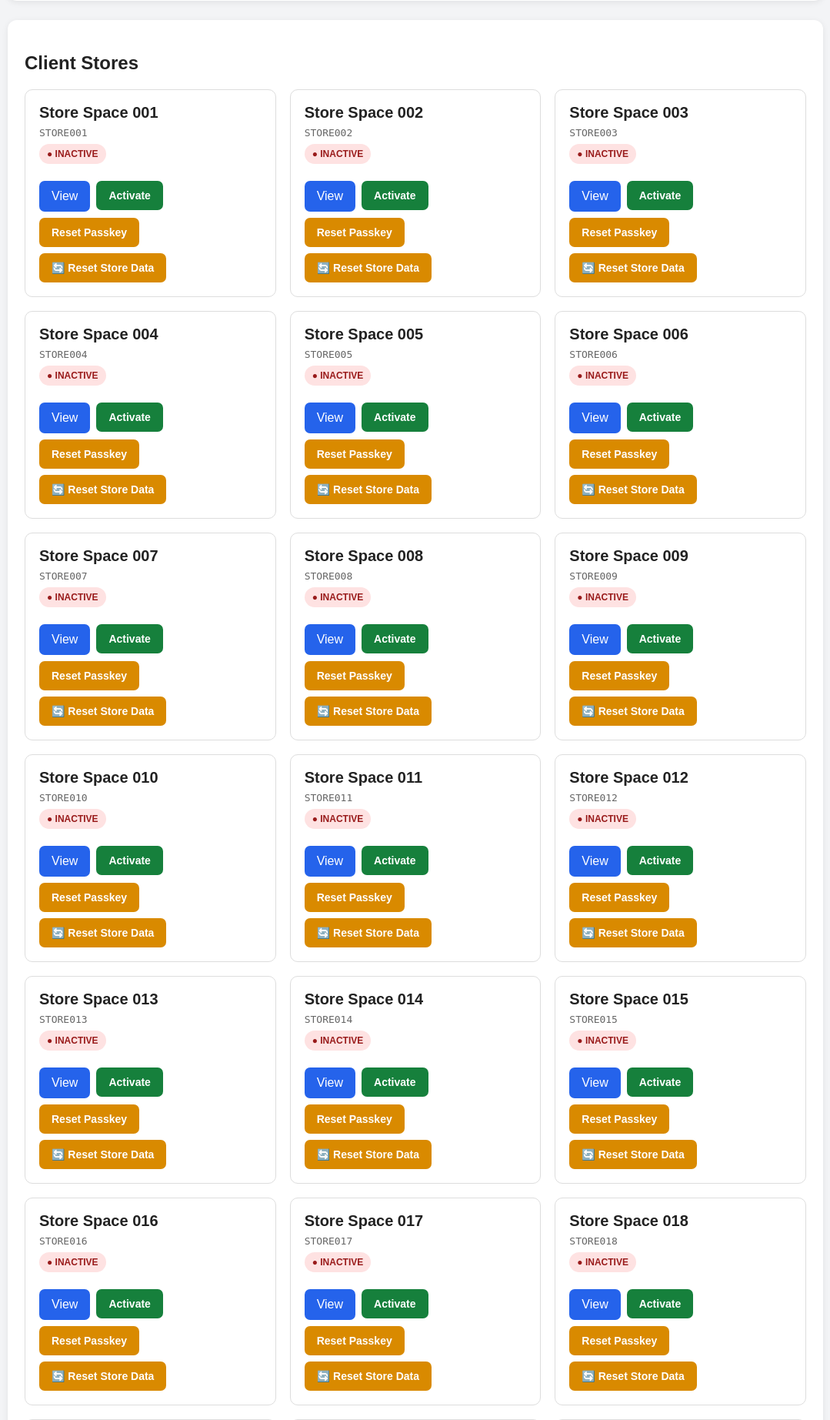
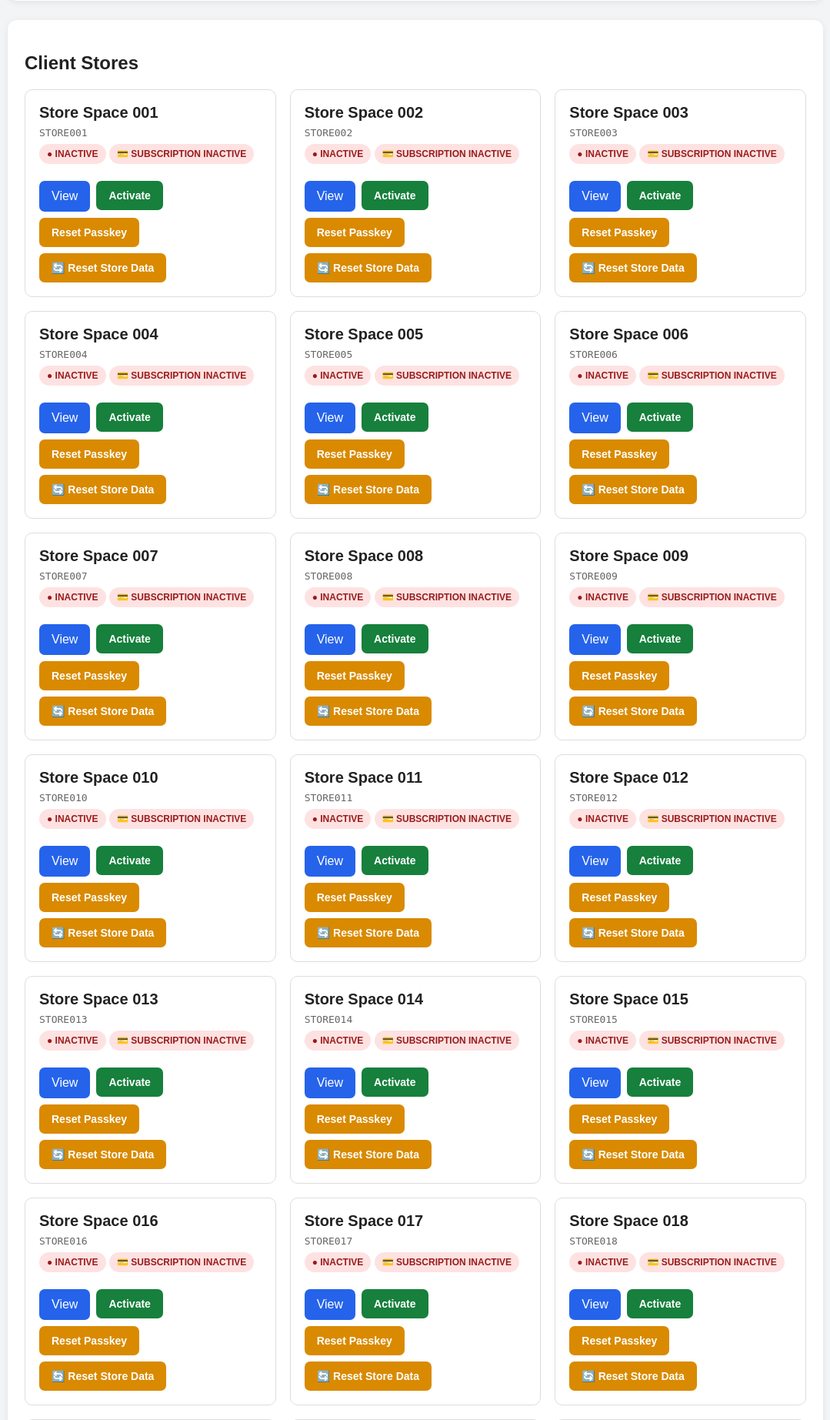
Before and after one commit to JAKES07/Easy_Sales, a Flask app: page /controller/ in a window 1280 px wide. Shown: the part 659-2504 px from the top of the page at 77% size, without its empty margins (100-1179 px from the left). Run offline with Flask 3, Linux system fonts and the light colour scheme; the visitor is signed in with stand-in values (Sample User, id 1); data comes from the database, SQL or seed files in the repository; some libraries are stand-ins or nearby versions.

Commit message:
Update Easy_Sales: templates/controller_dashboard.html

```diff
--- a/templates/controller_dashboard.html
+++ b/templates/controller_dashboard.html
@@ -317,6 +317,13 @@
 
                 {% endif %}
 
+                {% if store["subscription_active"] and store["subscription_expires_at"] %}
+                    <div class="status active">💳 SUBSCRIPTION ACTIVE</div>
+                    <div class="client">Expires {{ store["subscription_expires_at"] }}</div>
+                {% else %}
+                    <div class="status inactive">💳 SUBSCRIPTION INACTIVE</div>
+                {% endif %}
+
 
                 <div class="actions">
 
```
